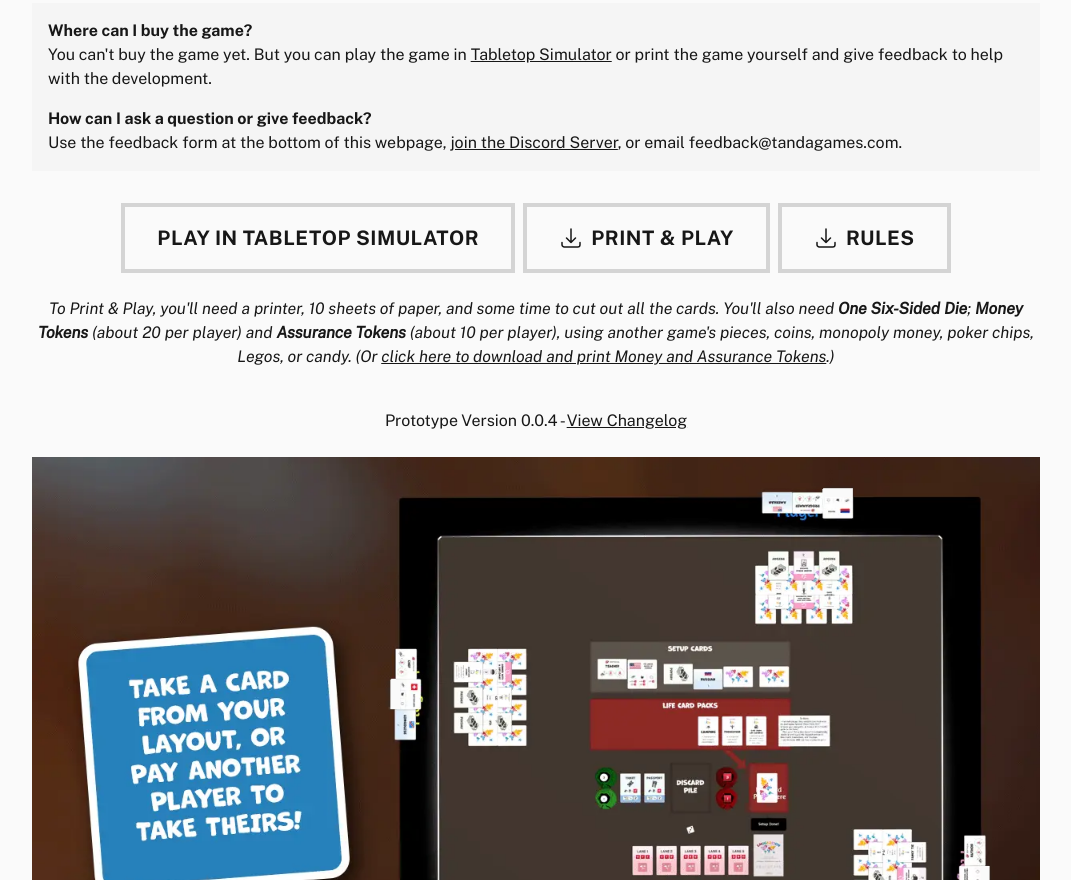
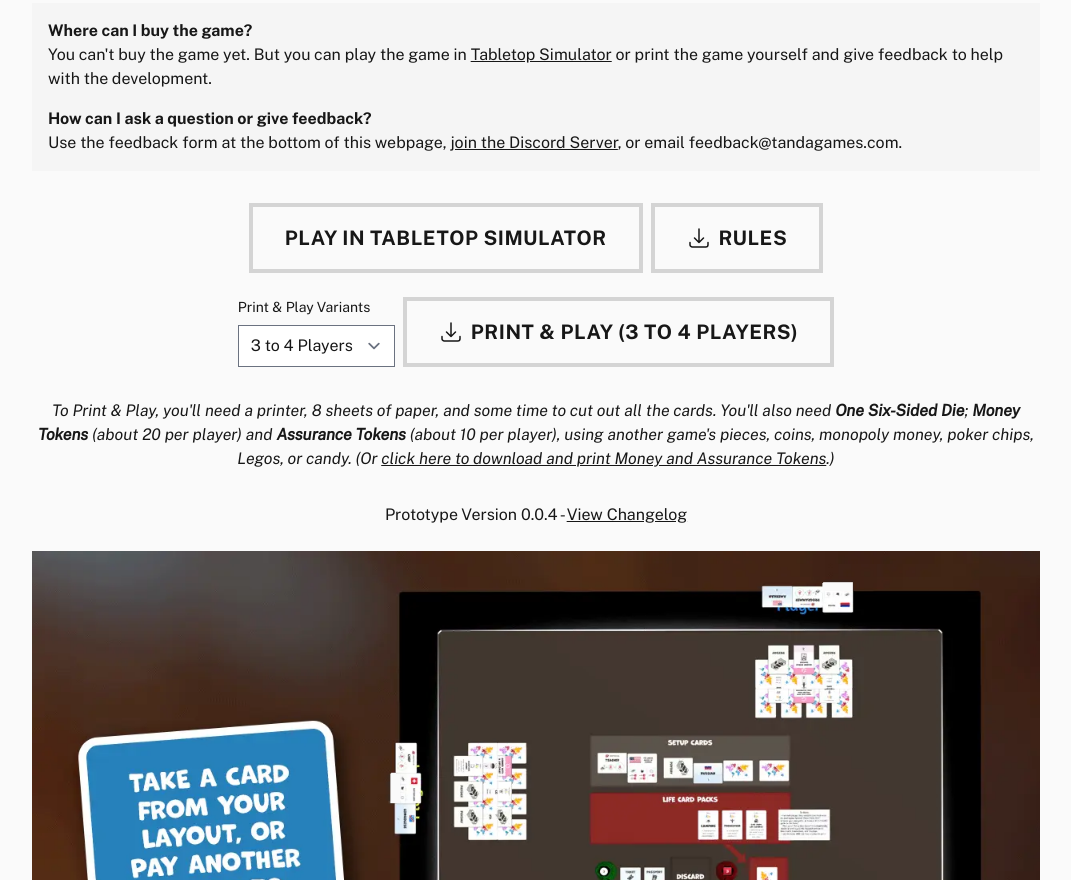
Before and after one commit to jdvlpr/tanda-games-website, an Astro site: page /emigration in a window 1280 px wide. Shown: the part 840-1720 px from the top of the page, without its empty margins (104-1175 px from the left). Built offline with nearby package versions, Linux system fonts and the light colour scheme; Astro itself is replaced by a stand-in of ours; a web font is replaced by a local one.

Commit message:
added print and play variants

```diff
--- a/package.json
+++ b/package.json
@@ -1,7 +1,7 @@
 {
   "name": "tandagames.com",
   "type": "module",
-  "version": "0.1.6",
+  "version": "0.1.7",
   "private": true,
   "scripts": {
     "dev": "astro dev",
--- a/src/components/FeedbackEmigrationGame.svelte
+++ b/src/components/FeedbackEmigrationGame.svelte
@@ -42,14 +42,15 @@
 
     <form
         target="_blank"
-        action="https://formsubmit.co/49382fe0e9b3c69623292b950dd77bf7"
+        action="https://formsubmit.co/99157ff313bd346ac1d729cca203b666"
         method="POST"
         class="inline-flex flex-wrap items-start justify-center gap-4 mb-8 text-left p-4 bg-neutral-100  dark:bg-neutral-800"
     >
-        <p class="block mb-4 italic text-center">
-            Fill out this form after you've play the game. All responses are optional and private, and will only be used
-            to help improve the game.
+        <p class="w-full block mb-4 italic text-center">
+            Fill out this form after you've play the game, or if you have a question or comment. All responses are
+            optional.
         </p>
+
         <input type="hidden" name="version" value={version} />
 
         <div class="flex flex-col gap-2">
@@ -168,7 +169,7 @@
         <div class="basis-full" />
 
         <div class="flex flex-col gap-2 flex-1">
-            <label for="name-or-alias" class="text-sm">Your name or alias (Optional - if you want public credit)</label>
+            <label for="name-or-alias" class="text-sm">Your name or alias (if you want public credit)</label>
             <input
                 id="name-or-alias"
                 type="text"
--- /dev/null
+++ b/src/components/PrintAndPlay.svelte
@@ -0,0 +1,69 @@
+<script>
+    export let variants;
+    export let defaultVariant;
+    export let title;
+    export let link;
+    export let placeholder;
+    export let tokensHREF;
+    export let tokensTitle;
+
+    let variant = defaultVariant;
+
+    $: activeVariant = variants.filter((n) => n.id === variant)[0];
+    let activeVariantHref;
+    let activeVariantName;
+
+    $: if (activeVariant) {
+        activeVariantHref = link.replace(placeholder, activeVariant.id);
+        activeVariantName = title.replace(placeholder, activeVariant.name);
+    }
+</script>
+
+<div class="inline-flex flex-col gap-2 my-4">
+    <div class="inline-flex gap-2 flex-wrap justify-center">
+        <div class="flex flex-col gap-2 text-left">
+            <label for="variant" class="text-sm">Print & Play Variants</label>
+            <select id="variant" name="selected_variant" class="w-fit dark:text-neutral-900" bind:value={variant}>
+                {#each variants as { name, id }}
+                    <option value={id}>{name}</option>
+                {/each}
+            </select>
+        </div>
+
+        {#if activeVariant}
+            <a href={activeVariantHref} download={activeVariantName} class="btn"
+                ><svg
+                    xmlns="http://www.w3.org/2000/svg"
+                    fill="none"
+                    viewBox="0 0 24 24"
+                    stroke-width="1.5"
+                    stroke="currentColor"
+                    class="w-6 h-6"
+                >
+                    <path
+                        stroke-linecap="round"
+                        stroke-linejoin="round"
+                        d="M3 16.5v2.25A2.25 2.25 0 005.25 21h13.5A2.25 2.25 0 0021 18.75V16.5M16.5 12L12 16.5m0 0L7.5 12m4.5 4.5V3"
+                    />
+                </svg>
+                Print & Play ({activeVariant.name})</a
+            >
+        {/if}
+    </div>
+</div>
+
+{#if activeVariant}
+    <div class="inline-flex flex-col gap-2 my-2">
+        <p class="italic">
+            To Print & Play, you'll need a printer, {activeVariant.sheets} sheets of paper, and some time to cut out all
+            the cards. You'll also need <span class="font-black">One Six-Sided Die</span>;
+            <span class="font-black">Money Tokens</span>
+            (about 20 per player) and
+            <span class="font-black">Assurance Tokens</span> (about 10 per player), using another game's pieces, coins,
+            monopoly money, poker chips, Legos, or candy. (Or
+            <a class="underline" href={tokensHREF} download={tokensTitle}
+                >click here to download and print Money and Assurance Tokens</a
+            >.)
+        </p>
+    </div>
+{/if}
--- a/src/pages/emigration/index.astro
+++ b/src/pages/emigration/index.astro
@@ -1,16 +1,41 @@
 ---
 import Layout from "../../layouts/Layout.astro";
 import FeedbackEmigrationGame from "../../components/FeedbackEmigrationGame.svelte";
+import PrintAndPlay from "../../components/PrintAndPlay.svelte";
 import Header from "../../components/Header.svelte";
 import { changelog } from "../../js/emegration-changelog";
 
 const VERSION = changelog[0].version;
-const rulesTitle = `emigration_game_rules_v${VERSION}.pdf`;
-const rulesHREF = `https://www.tandagames.com/files/emigration/v${VERSION}/${rulesTitle}`;
-const printAndPlayTitle = `emigration_game_print_and_play_v${VERSION}.pdf`;
-const printAndPlayHREF = `https://www.tandagames.com/files/emigration/v${VERSION}/${printAndPlayTitle}`;
-const tokensTitle = `emigration_game_tokens_v${VERSION}.pdf`;
-const tokensHREF = `https://www.tandagames.com/files/emigration/v${VERSION}/${tokensTitle}`;
+
+const ID = "emigration";
+
+const VARIENTPLACEHOLDER = "%Varient%";
+
+const rulesTitle = `${ID}_game_rules_v${VERSION}.pdf`;
+const rulesHREF = `https://www.tandagames.com/files/${ID}/v${VERSION}/${rulesTitle}`;
+const tokensTitle = `${ID}_game_tokens_v${VERSION}.pdf`;
+const tokensHREF = `https://www.tandagames.com/files/${ID}/v${VERSION}/${tokensTitle}`;
+
+const printAndPlayTitle = `${ID}_game_print_and_play_${VARIENTPLACEHOLDER}_v${VERSION}.pdf`;
+const printAndPlayHREF = `https://www.tandagames.com/files/${ID}/v${VERSION}/${printAndPlayTitle}`;
+
+const variants = [
+    {
+        name: "2 Players",
+        id: "2_players",
+        sheets: 7,
+    },
+    {
+        name: "3 to 4 Players",
+        id: "3_to_4_players",
+        sheets: 8,
+    },
+    {
+        name: "5 to 6 Players",
+        id: "5_to_6_players",
+        sheets: 9,
+    },
+];
 ---
 
 <Header client:idle />
@@ -88,26 +113,6 @@ const tokensHREF = `https://www.tandagames.com/files/emigration/v${VERSION}/${to
                     >
                         Play in Tabletop Simulator</a
                     >
-                    <a
-                        href={printAndPlayHREF}
-                        download={printAndPlayTitle}
-                        class="btn"
-                        ><svg
-                            xmlns="http://www.w3.org/2000/svg"
-                            fill="none"
-                            viewBox="0 0 24 24"
-                            stroke-width="1.5"
-                            stroke="currentColor"
-                            class="w-6 h-6"
-                        >
-                            <path
-                                stroke-linecap="round"
-                                stroke-linejoin="round"
-                                d="M3 16.5v2.25A2.25 2.25 0 005.25 21h13.5A2.25 2.25 0 0021 18.75V16.5M16.5 12L12 16.5m0 0L7.5 12m4.5 4.5V3"
-                            ></path>
-                        </svg>
-                        Print & Play</a
-                    >
                     <a href={rulesHREF} download={rulesTitle} class="btn"
                         ><svg
                             xmlns="http://www.w3.org/2000/svg"
@@ -127,25 +132,16 @@ const tokensHREF = `https://www.tandagames.com/files/emigration/v${VERSION}/${to
                     >
                 </div>
 
-                <div class="inline-flex flex-col gap-2 my-4">
-                    <p class="italic">
-                        To Print & Play, you'll need a printer, 10 sheets of
-                        paper, and some time to cut out all the cards. You'll
-                        also need <span class="font-black"
-                            >One Six-Sided Die</span
-                        >; <span class="font-black">Money Tokens</span> (about 20
-                        per player) and
-                        <span class="font-black">Assurance Tokens</span> (about 10
-                        per player), using another game's pieces, coins, monopoly
-                        money, poker chips, Legos, or candy. (Or <a
-                            class="underline"
-                            href={tokensHREF}
-                            download={tokensTitle}
-                            >click here to download and print Money and
-                            Assurance Tokens</a
-                        >.)
-                    </p>
-                </div>
+                <PrintAndPlay
+                    client:visible
+                    variants={variants}
+                    defaultVariant="3_to_4_players"
+                    title={printAndPlayTitle}
+                    link={printAndPlayHREF}
+                    placeholder={VARIENTPLACEHOLDER}
+                    tokensHREF={tokensHREF}
+                    tokensTitle={tokensTitle}
+                />
 
                 <p class="px-4 py-2 w-fit mx-auto mt-2">
                     Prototype Version {VERSION} - <a
```
Also changed, not shown: 18 other files.
